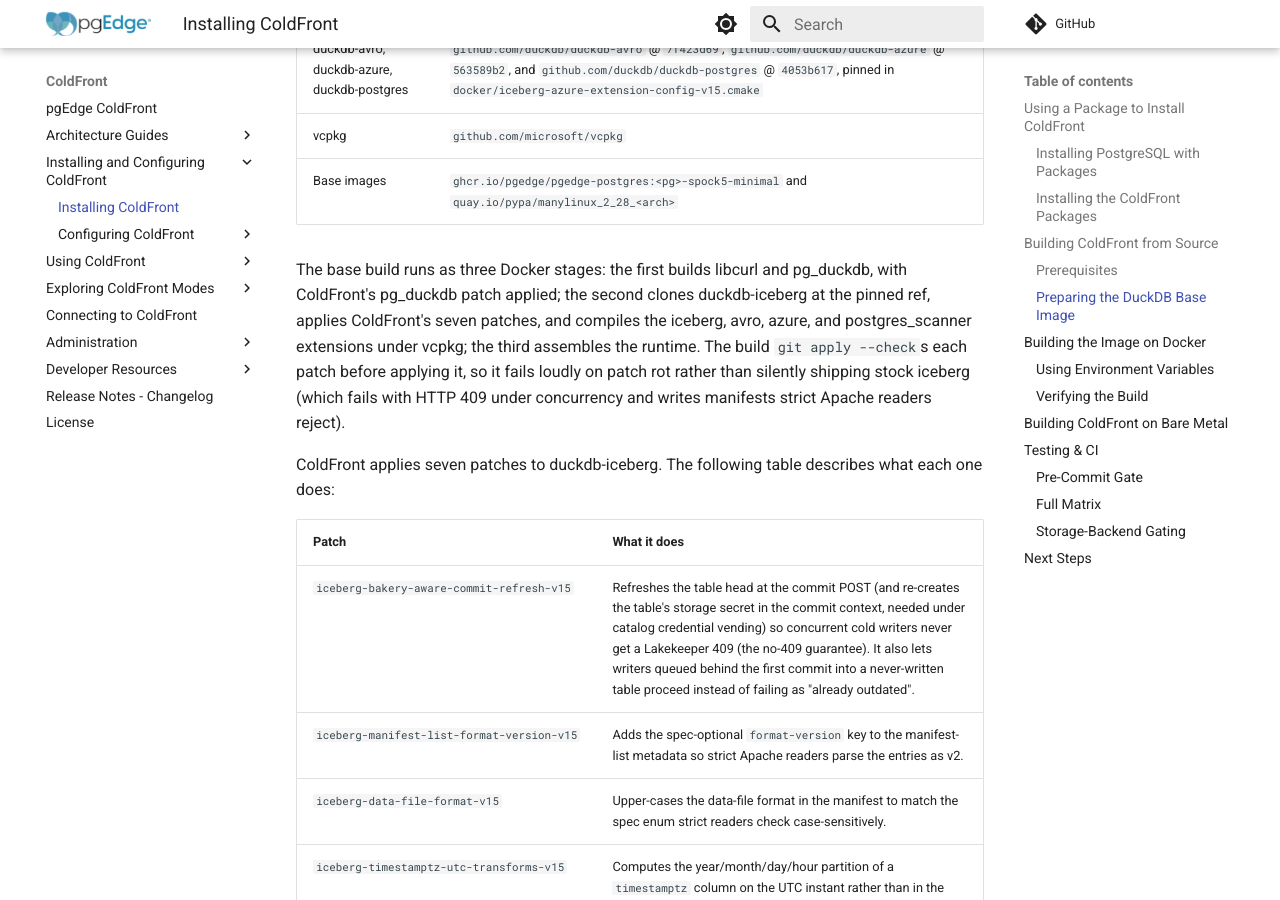
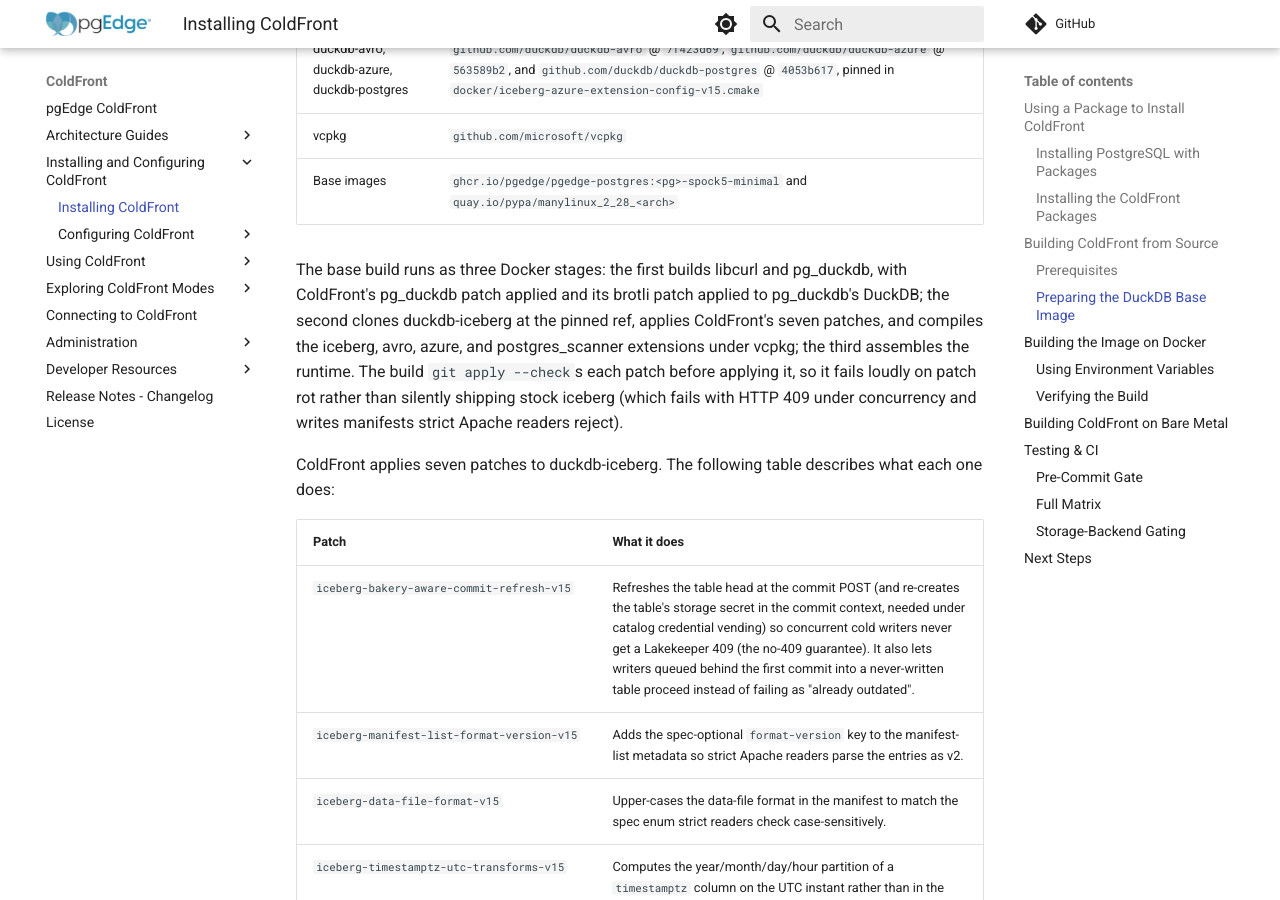
Before and after one commit to pgEdge/coldfront, an MkDocs documentation site: the page built from docs/installation.md, in a window 1280 px wide and 900 px high, scrolled down 3933 px. Built offline with MkDocs 1.6.1 and Material for MkDocs 9.7.7, drawn with Linux system fonts in a browser that asks for light colours; comment, search, counter and statistics services are not loaded; some of the changed text lies outside the part shown.

Commit message:
deps: patch DuckDB's vendored brotli for CVE-2026-111497

```diff
--- a/docs/installation.md
+++ b/docs/installation.md
@@ -154,9 +154,10 @@ table shows each component and its source:
 | Base images | `ghcr.io/pgedge/pgedge-postgres:<pg>-spock5-minimal` and `quay.io/pypa/manylinux_2_28_<arch>` |
 
 The base build runs as three Docker stages: the first builds libcurl and
-pg_duckdb, with ColdFront's pg_duckdb patch applied; the second clones
-duckdb-iceberg at the pinned ref, applies
-ColdFront's seven patches, and compiles the iceberg, avro, azure, and
+pg_duckdb, with ColdFront's pg_duckdb patch applied and its brotli patch
+applied to pg_duckdb's DuckDB; the second clones duckdb-iceberg at the pinned
+ref, applies ColdFront's seven patches, and compiles the iceberg, avro, azure,
+and
 postgres_scanner extensions under vcpkg; the third assembles the runtime. The
 build `git apply --check`s each patch before applying it, so it fails loudly on
 patch rot rather than silently shipping stock iceberg (which fails with HTTP
@@ -197,6 +198,14 @@ session's attachments and secrets. The patch quotes the field name, as
 PostgreSQL's own `ruleutils.c` does since its fix for CVE-2026-15741; a valid
 field such as `year` stays bare, and any other string is refused as a unit. The
 pg_duckdb packages built from `packaging/pg_duckdb` apply the same patch.
+
+ColdFront also applies one patch to DuckDB itself.
+`duckdb-brotli-block-switch-v15` ports brotli 1.1.1's decoder fix for
+CVE-2026-111497 into the brotli 1.1.0 that DuckDB 1.5.4 includes, which
+DuckDB's Parquet reader runs on every Brotli-compressed page. With it, a
+crafted Parquet file is refused instead of driving the decoder out of bounds
+inside a PostgreSQL backend. The pg_duckdb RPM and Debian packages are built
+with the same patch.
 
 ## Building the Image on Docker
 
@@ -353,6 +362,7 @@ sudo make install PG_CONFIG="$(command -v pg_config)"
 You separately need pg_duckdb (DuckDB 1.5.4) and the **patched** iceberg DuckDB
 extension installed in your PostgreSQL. Follow the compile steps in
 [`docker/Dockerfile.duckdb15-base`](https://github.com/pgEdge/ColdFront/blob/main/docker/Dockerfile.duckdb15-base),
+including the brotli patch it applies to pg_duckdb's DuckDB before compiling,
 and copy the built iceberg, avro, azure, and postgres_scanner extensions into
 `$PGDATA/pg_duckdb/extensions/v1.5.4/linux_<arch>/`, as
 [`docker/entrypoint.sh`](https://github.com/pgEdge/ColdFront/blob/main/docker/entrypoint.sh)
```
Also changed, not shown: DUCKDB_1.5_PATCHED.md (+19 -12 lines), DUCKDB_1.5_UNPATCHED.md (+3 -0 lines), README.md (+2 -1 lines), docs/changelog.md (+6 -0 lines), 4 other files.
